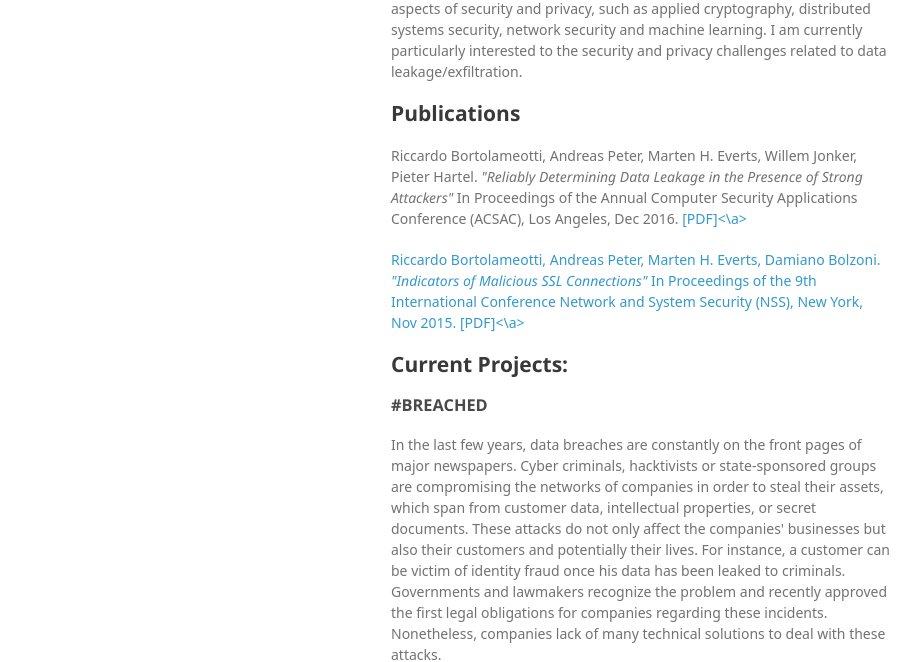
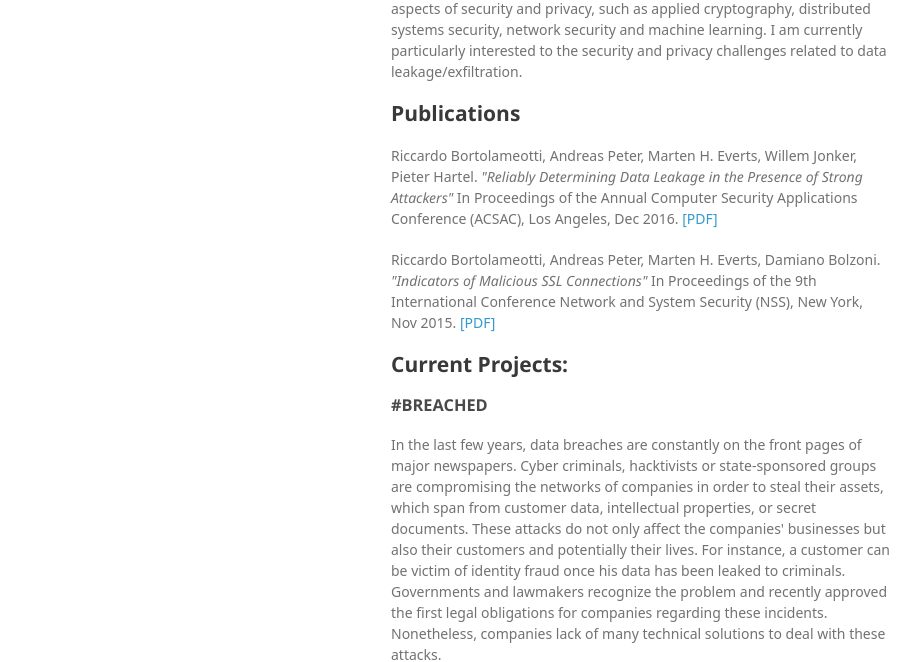
Before and after one commit to rbortolameotti/rbortolameotti.github.io, a plain HTML site: page index.html in a window 1280 px wide. Shown: the part 145-807 px from the top of the page, without its empty margins (179-1099 px from the left). Drawn offline with Linux system fonts and the light colour scheme; a web font is replaced by a local one.

Commit message:
quick fix

```diff
--- a/index.html
+++ b/index.html
@@ -27,9 +27,9 @@
 <h2>
 <a id="publications" class="anchor" href="#publications" aria-hidden="true"><span aria-hidden="true" class="octicon octicon-link"></span></a>Publications</h2>
 
-<p>Riccardo Bortolameotti, Andreas Peter, Marten H. Everts, Willem Jonker, Pieter Hartel. <em>"Reliably Determining Data Leakage in the Presence of Strong Attackers"</em> In Proceedings of the Annual Computer Security Applications Conference (ACSAC), Los Angeles, Dec 2016. <a href="https://dl.acm.org/citation.cfm?id=2991095">[PDF]<\a></p>
+<p>Riccardo Bortolameotti, Andreas Peter, Marten H. Everts, Willem Jonker, Pieter Hartel. <em>"Reliably Determining Data Leakage in the Presence of Strong Attackers"</em> In Proceedings of the Annual Computer Security Applications Conference (ACSAC), Los Angeles, Dec 2016. <a href="https://dl.acm.org/citation.cfm?id=2991095">[PDF]</a></p>
 
-<p>Riccardo Bortolameotti, Andreas Peter, Marten H. Everts, Damiano Bolzoni. <em>"Indicators of Malicious SSL Connections"</em> In Proceedings of the 9th International Conference Network and System Security (NSS), New York, Nov 2015. <a href="https://link.springer.com/chapter/10.1007/978-3-319-25645-0_11">[PDF]<\a> </p>
+<p>Riccardo Bortolameotti, Andreas Peter, Marten H. Everts, Damiano Bolzoni. <em>"Indicators of Malicious SSL Connections"</em> In Proceedings of the 9th International Conference Network and System Security (NSS), New York, Nov 2015. <a href="https://link.springer.com/chapter/10.1007/978-3-319-25645-0_11">[PDF]</a> </p>
 
 <h2>
 <a id="current-projects" class="anchor" href="#current-projects" aria-hidden="true"><span aria-hidden="true" class="octicon octicon-link"></span></a>Current Projects:</h2>
```
